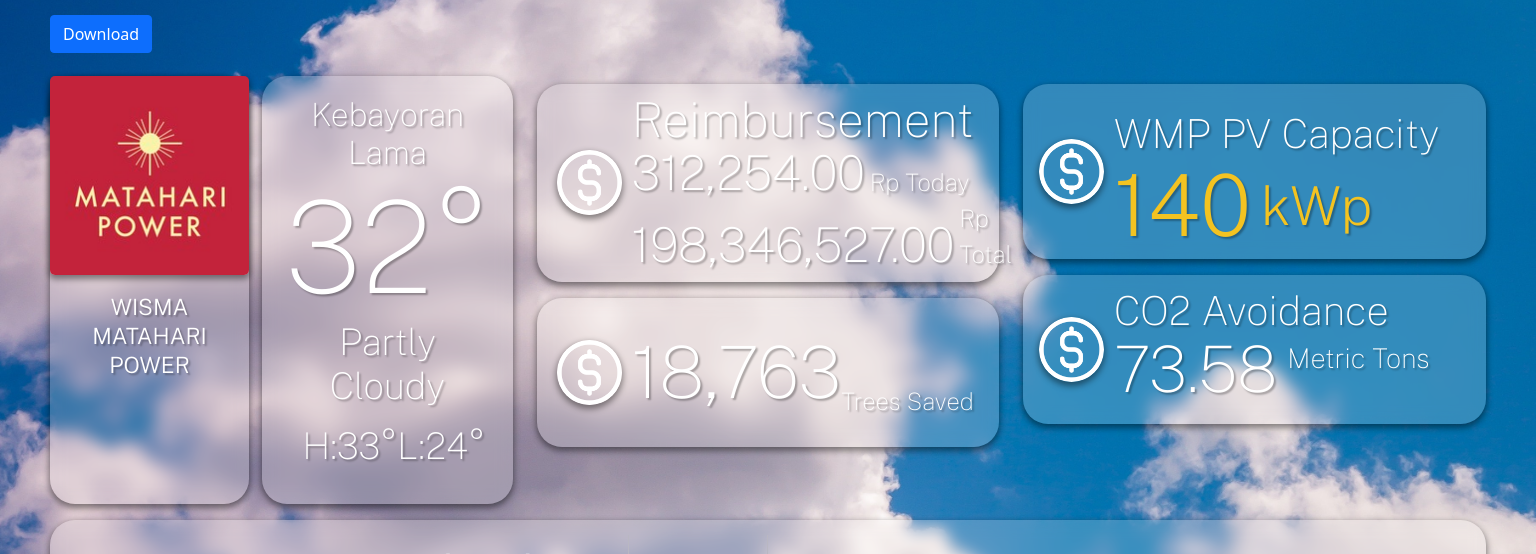
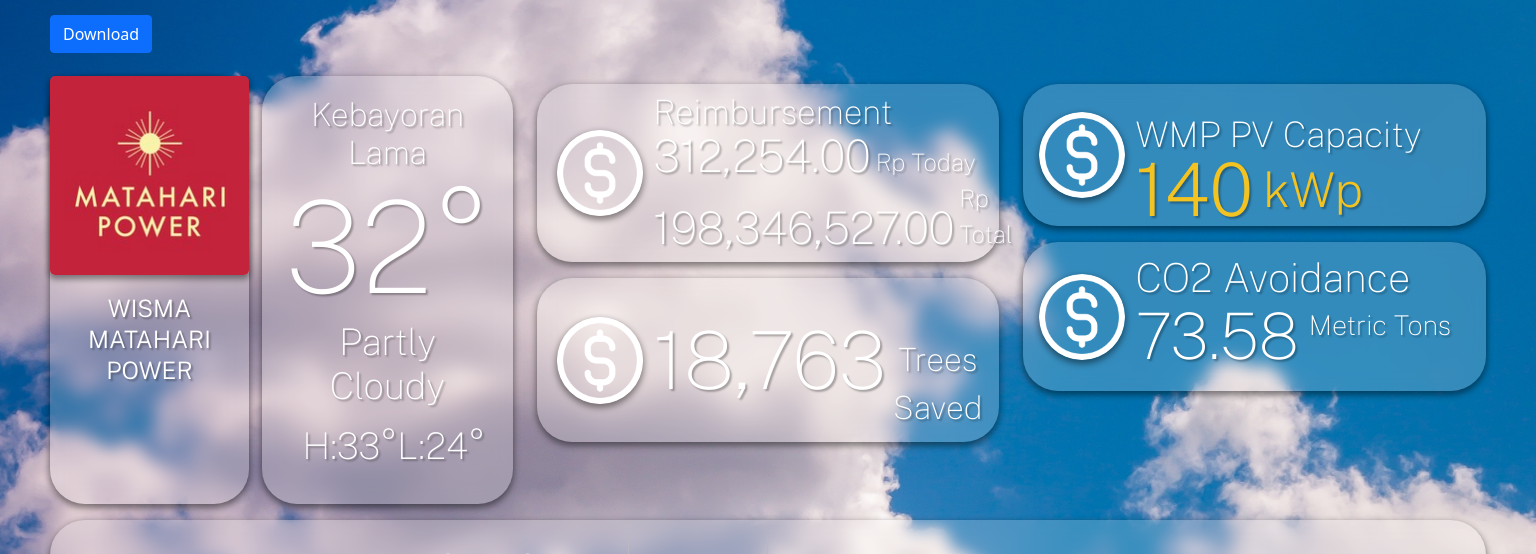
Before and after one commit to panjulpan/matahari-power, a React (Create React App) app: page / in a window 1536 px wide. Shown: the top 554 px of the page. Built offline with nearby package versions, Linux system fonts and the light colour scheme.

Commit message:
change font size

```diff
--- a/src/App.css
+++ b/src/App.css
@@ -24,7 +24,7 @@
 .card-first {
   background-color: rgba(255, 255, 255, 0.2) !important;
   backdrop-filter: blur(8px);
-  border-radius: 25px !important;
+  border-radius: 35px !important;
   height: 100%;
   box-shadow: 0px 3px 6px 1px rgba(0, 0, 0, 0.44);
   -webkit-box-shadow: 0px 3px 6px 1px rgba(0, 0, 0, 0.44);
@@ -54,7 +54,7 @@
 }
 
 .logo-title {
-  font-size: 140%;
+  font-size: 1.5rem;
   text-align: center;
   line-height: 130%;
   font-family: "Public Sans", sans-serif;
@@ -70,7 +70,7 @@
 .card-second {
   background-color: rgba(255, 255, 255, 0.2) !important;
   backdrop-filter: blur(8px);
-  border-radius: 25px !important;
+  border-radius: 35px !important;
   padding: 20px;
   height: 100%;
   box-shadow: 0px 3px 6px 1px rgba(0, 0, 0, 0.44);
@@ -139,7 +139,7 @@
 .card-two {
   background-color: rgba(255, 255, 255, 0.2) !important;
   backdrop-filter: blur(8px);
-  border-radius: 25px !important;
+  border-radius: 35px !important;
   padding: 10px 10px 10px 20px;
   width: 100%;
   height: 100%;
@@ -163,7 +163,7 @@
 }
 
 .icon {
-  width: 15%;
+  width: 20%;
   /* height: 100%; */
   border-radius: 100% !important;
   box-shadow: 0px 3px 6px 1px rgba(0, 0, 0, 0.44);
@@ -251,7 +251,7 @@
 .content-power {
   margin: 0;
   font-size: 2rem;
-  line-height: 1.7;
+  line-height: 2;
   font-family: "Public Sans", sans-serif;
   font-weight: 100;
   color: #ffffff;
@@ -260,8 +260,8 @@
 
 .sub-content-power {
   margin: 0;
-  font-size: 535%;
-  line-height: 65px;
+  font-size: 4.6rem;
+  line-height: 30px;
   font-family: "Public Sans", sans-serif;
   font-weight: 200;
   color: #f3c321;
@@ -270,8 +270,8 @@
 
 .sub-content-power-two {
   margin: auto 0;
-  font-size: 335%;
-  line-height: 56px;
+  font-size: 3rem;
+  line-height: 30px;
   font-family: "Public Sans", sans-serif;
   font-weight: 200;
   color: #f3c321;
@@ -323,7 +323,7 @@
 .card-bottom {
   background-color: rgba(255, 255, 255, 0.2) !important;
   backdrop-filter: blur(8px);
-  border-radius: 25px !important;
+  border-radius: 35px !important;
   padding: 15px 20px;
   height: 100%;
   box-shadow: 0px 3px 6px 1px rgba(0, 0, 0, 0.44);
@@ -522,19 +522,19 @@
   }
 
   .degree {
-    font-size: 76px!important;
+    font-size: 76px !important;
     text-align: center;
     line-height: 61px;
   }
 
   .card-second-title {
-    font-size: 14px!important;
+    font-size: 14px !important;
     text-align: center;
     line-height: 20px;
   }
 
   .card-second-content {
-    font-size: 18px!important;
+    font-size: 18px !important;
     text-align: center;
     line-height: 22px;
   }
@@ -554,7 +554,6 @@
   .content-container {
     flex: 70%;
     align-items: center;
-    padding-top: 0px;
   }
 
   .content {
@@ -662,9 +661,9 @@
   }
 }
 
-@media (max-width:961px)  {
+@media (max-width: 961px) {
   .card-stretch {
-    width: 100%!important;
+    width: 100% !important;
   }
 
   .card-second-title {
@@ -684,7 +683,7 @@
   }
 }
 
-@media (min-width:1025px) {
+@media (min-width: 1025px) {
   .content {
     font-size: 1.8rem;
   }
@@ -695,11 +694,11 @@
 
   .sub-content-tree {
     font-size: 1.5rem;
-    line-height: 2
+    line-height: 2;
   }
 }
 
-@media (min-width:1281px) {
+@media (min-width: 1281px) {
   .degree {
     font-size: 8rem;
   }
@@ -713,11 +712,11 @@
   }
 
   .content {
-    font-size: 3rem;
+    font-size: 2.1rem;
   }
 
   .content-two {
-    font-size: 3rem;
+    font-size: 2.8rem;
   }
 
   .sub-content {
@@ -725,11 +724,12 @@
   }
 
   .content-tree {
-    font-size: 4.5rem;
+    font-size: 5rem;
   }
 
   .sub-content-tree {
-    line-height: 3;
+    font-size: 2rem;
+    line-height: 1.5;
   }
 
   .pd-1 {
@@ -737,7 +737,7 @@
   }
 
   .content-power {
-    font-size: 2.5rem;
+    font-size: 2.2rem;
   }
 
   .content-eco {
```
